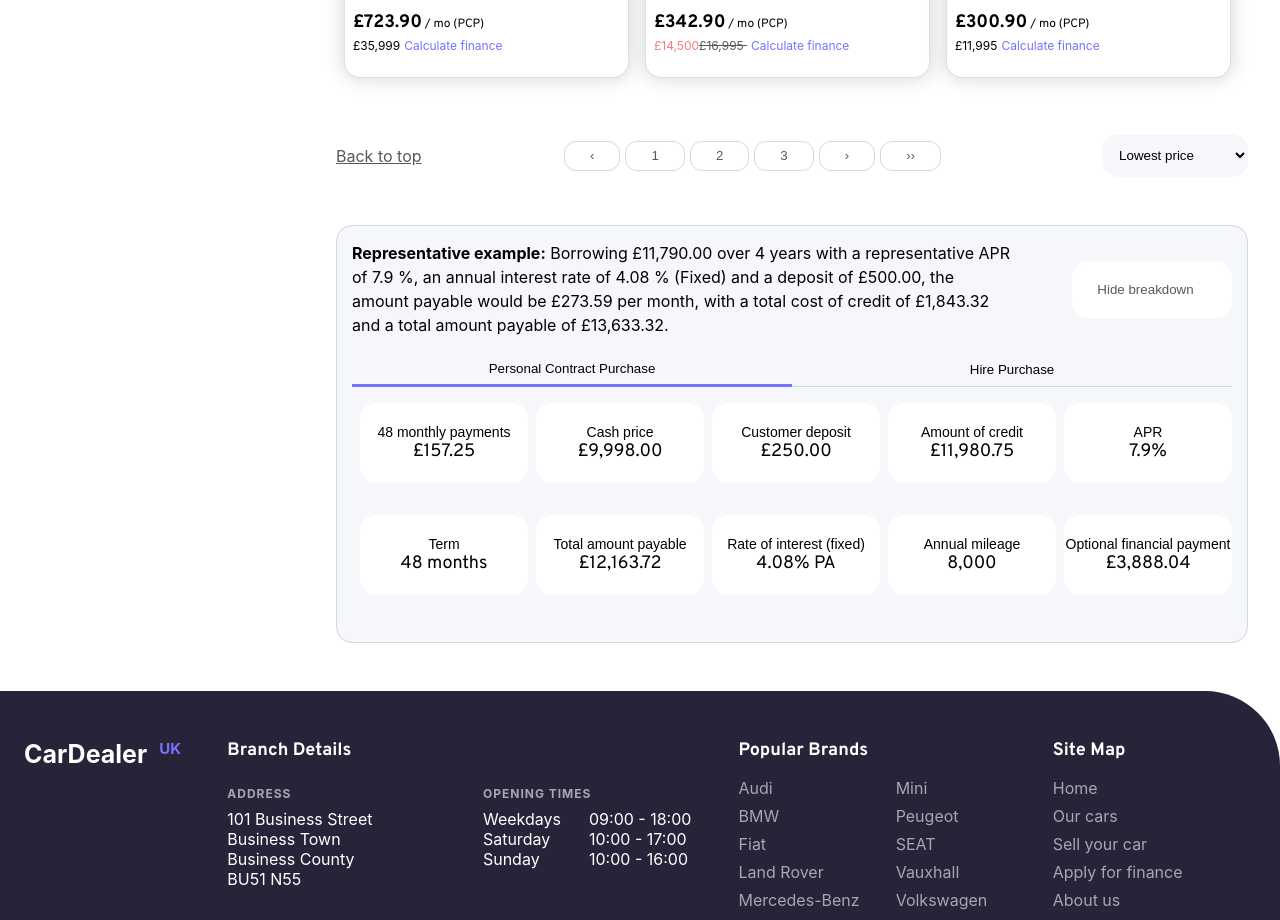
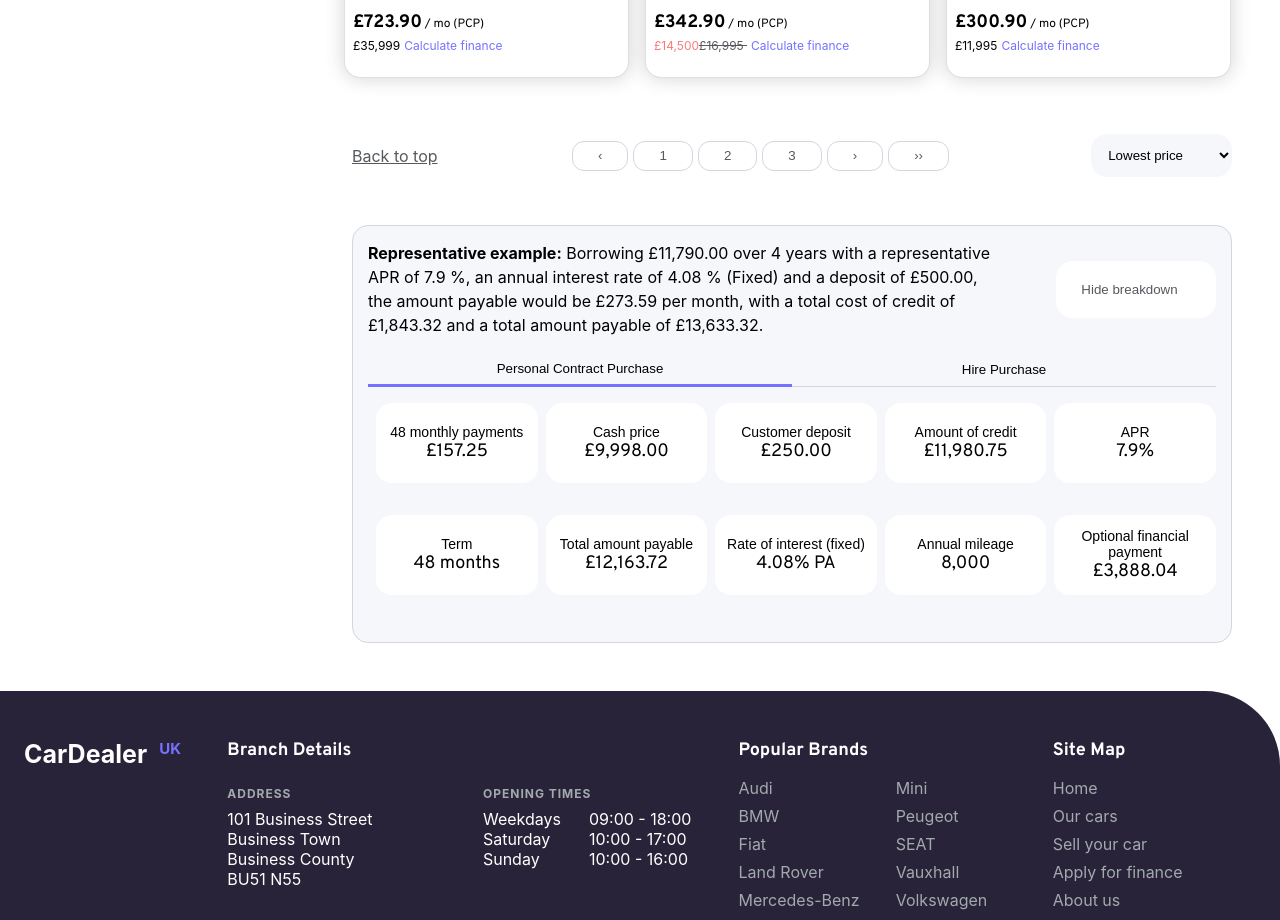
Before and after one commit to Danielvermel/carDealer-uk-layouts-test, a Nuxt app: page / in a window 1280 px wide. Shown: the part 1820-2740 px from the top of the page. Built offline with nearby package versions, Linux system fonts and the light colour scheme; some icons are missing.

Commit message:
fix bottom content compontent

```diff
--- a/assets/css/main.scss
+++ b/assets/css/main.scss
@@ -69,11 +69,13 @@ $spacemounts:(0.25,0.5,1,1.5,3);
         margin: #{$space}rem;
     }
     .my-#{$i}{
-        margin: #{$space}rem 0;
+        margin-top: #{$space}rem;
+        margin-bottom: #{$space}rem;
     }
 
     .mx-#{$i}{
-        margin: 0 #{$space}rem;
+        margin-left: #{$space}rem;
+        margin-right: #{$space}rem;
     }
 
     .mt-#{$i}{
@@ -97,11 +99,13 @@ $spacemounts:(0.25,0.5,1,1.5,3);
     }
 
     .py-#{$i}{
-        padding: #{$space}rem 0;
+        padding-top: #{$space}rem;
+        padding-bottom: #{$space}rem;
     }
 
     .px-#{$i}{
-        padding: 0 #{$space}rem;
+        padding-left: #{$space}rem;
+        padding-right: #{$space}rem;
     }
 
     .pt-#{$i}{
--- a/components/BottomContent.vue
+++ b/components/BottomContent.vue
@@ -1,5 +1,5 @@
 <template>
-    <div class="flexbox-container justify-content-between align-center my-5">
+    <div class="flexbox-container justify-content-between align-center my-5 mx-3">
         <a class="bottom-content-text-link flexbox-item-md-2 flexbox-item-lg-3" href="#navbar">Back to top</a>
         <div class="my-auto flexbox-item-md-7 flexbox-item-lg-6">
             <button class="button-type"
--- a/components/RepresentativeContent.vue
+++ b/components/RepresentativeContent.vue
@@ -1,5 +1,5 @@
 <template>
-    <section class="representative-banner my-5">
+    <section class="representative-banner my-5 mx-3">
         <div class="flexbox-container justify-content-between align-center">
             <p class=" flexbox-item-md-12 flexbox-item-lg-9">
                 <strong>Representative example:</strong> Borrowing £11,790.00 over 4 years with a representative APR of 7.9 %, an annual interest rate of 4.08 % (Fixed)
```
